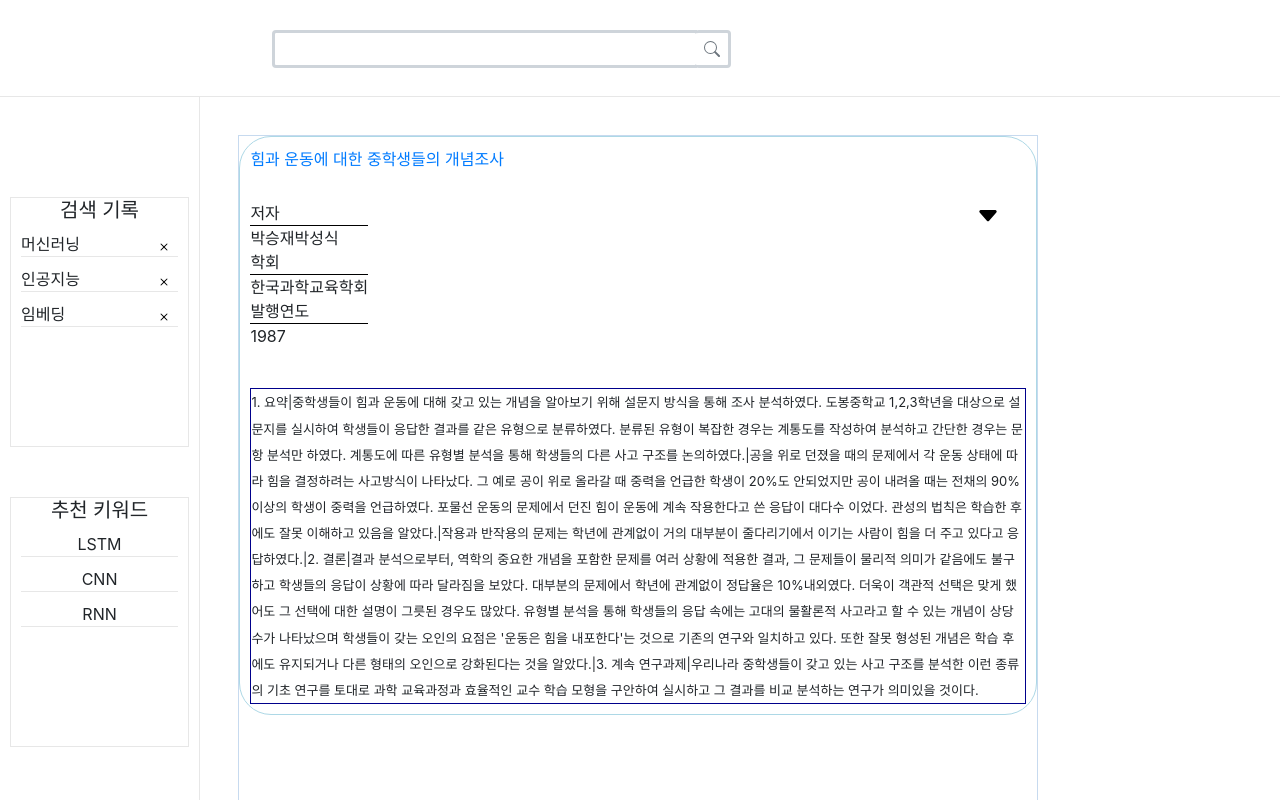
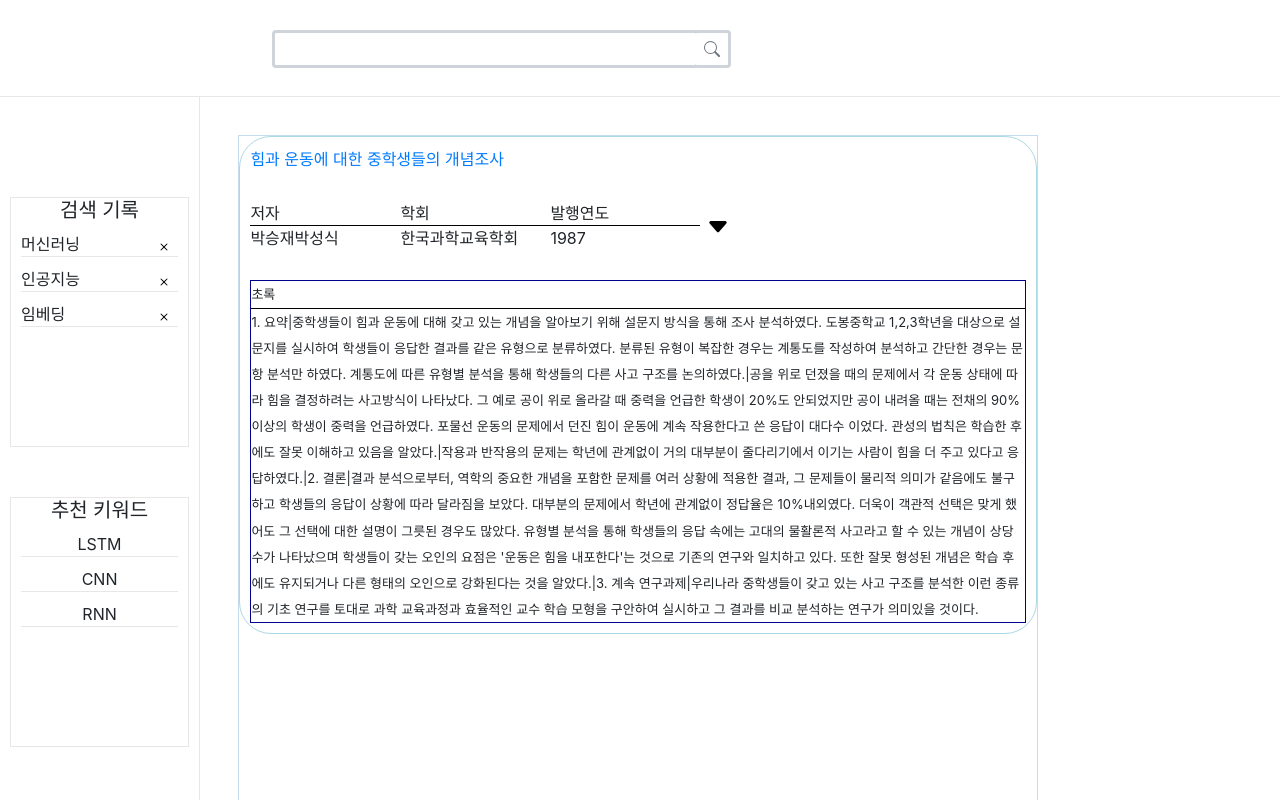
Before and after one commit to asdeszqsc/Paper_Cat_Front, a React (Create React App) app: page /about in a window 1280 px wide. Shown: the top 800 px of the page. Built offline with nearby package versions, Linux system fonts and the light colour scheme.

Commit message:
temp update

```diff
--- a/src/components/paper.js
+++ b/src/components/paper.js
@@ -47,13 +47,19 @@ class Papers extends Component {
                         </div>
                         {Paper[0].year}
                     </span>
-                </div>
                     <button className='expand-button'>
                     <svg width="1.5em" height="1.5em" viewBox="0 0 16 16" class="bi bi-caret-down-fill" fill="currentColor" xmlns="http://www.w3.org/2000/svg">
                         <path d="M7.247 11.14L2.451 5.658C1.885 5.013 2.345 4 3.204 4h9.592a1 1 0 0 1 .753 1.659l-4.796 5.48a1 1 0 0 1-1.506 0z"/>
                     </svg>
                     </button>
-                    <div className="abstract">{Paper[0].abstract}</div>
+                </div>
+
+                    <div className="abstract">
+                        <div className="paper-title-box">
+                            초록
+                        </div>
+                        {Paper[0].abstract}
+                    </div>
                     <div className="reference">{Paper[0].reference}</div>
             </div>
         );
--- a/src/css/paper.css
+++ b/src/css/paper.css
@@ -1,5 +1,3 @@
-
-
 .paper-form {
   border: lightblue solid 1px;
   border-radius: 2em;
@@ -15,12 +13,10 @@
 }
 
 .short-info {
-  display: inline-block;
+  display: flex;
   margin-left: 10px;
   margin-bottom: 30px;
 }
-
-
 
 .expand-button {
   float: right;
@@ -29,29 +25,28 @@
   background-color: white;
 }
 
-.paper-title-box{
+.paper-title-box {
   border-bottom: black solid 1px;
 }
 
-.author{
-
+.author {
+  min-width: 150px;
 }
 
-.academy{
-
+.academy {
+  min-width: 150px;
 }
 
-.year{
-
+.year {
+  min-width: 150px;
 }
 
-.abstract{
+.abstract {
   font-size: small;
   margin: 10px;
   border: darkblue solid 0.5px;
   line-height: 201%;
 }
 
-.reference{
-
+.reference {
 }
```
Also changed, not shown: src/components/papertable.js (+6 -1 lines).
